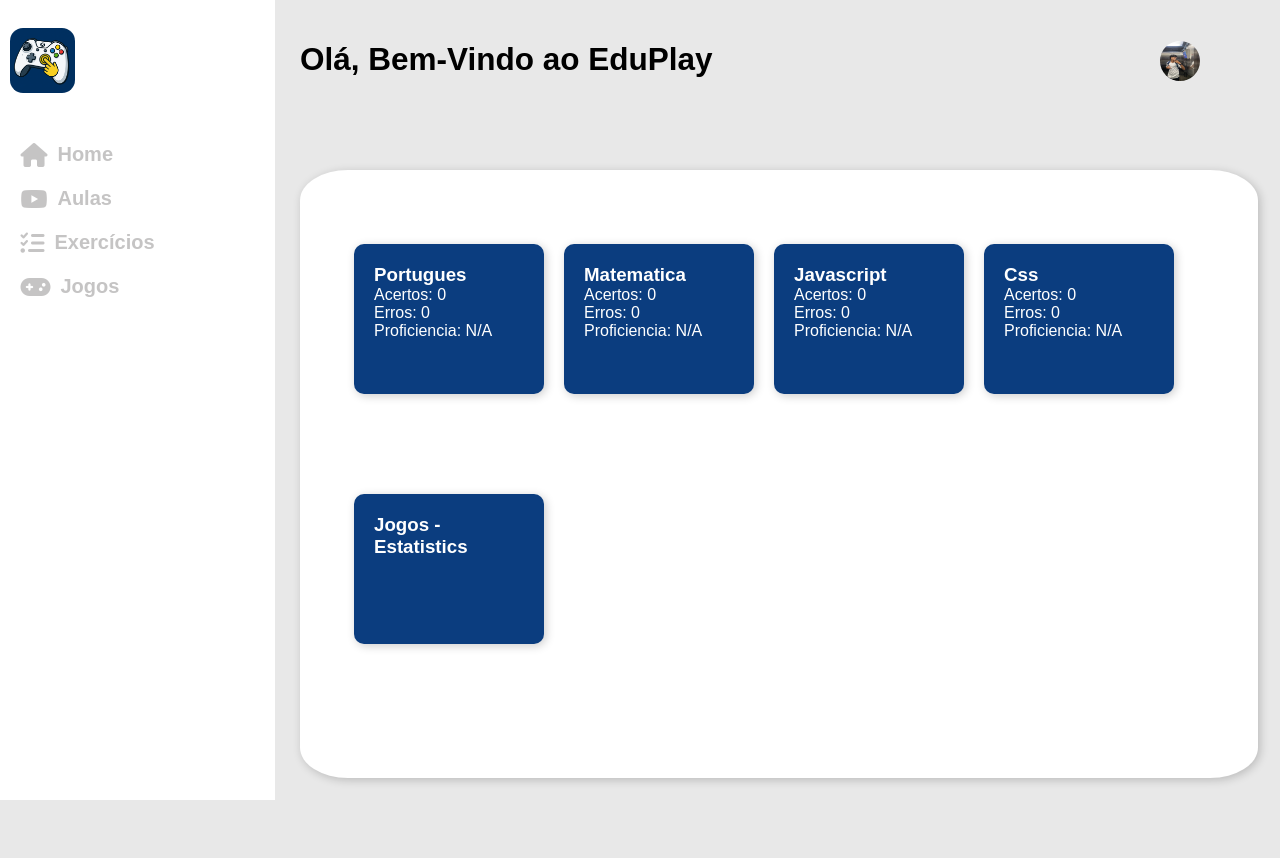
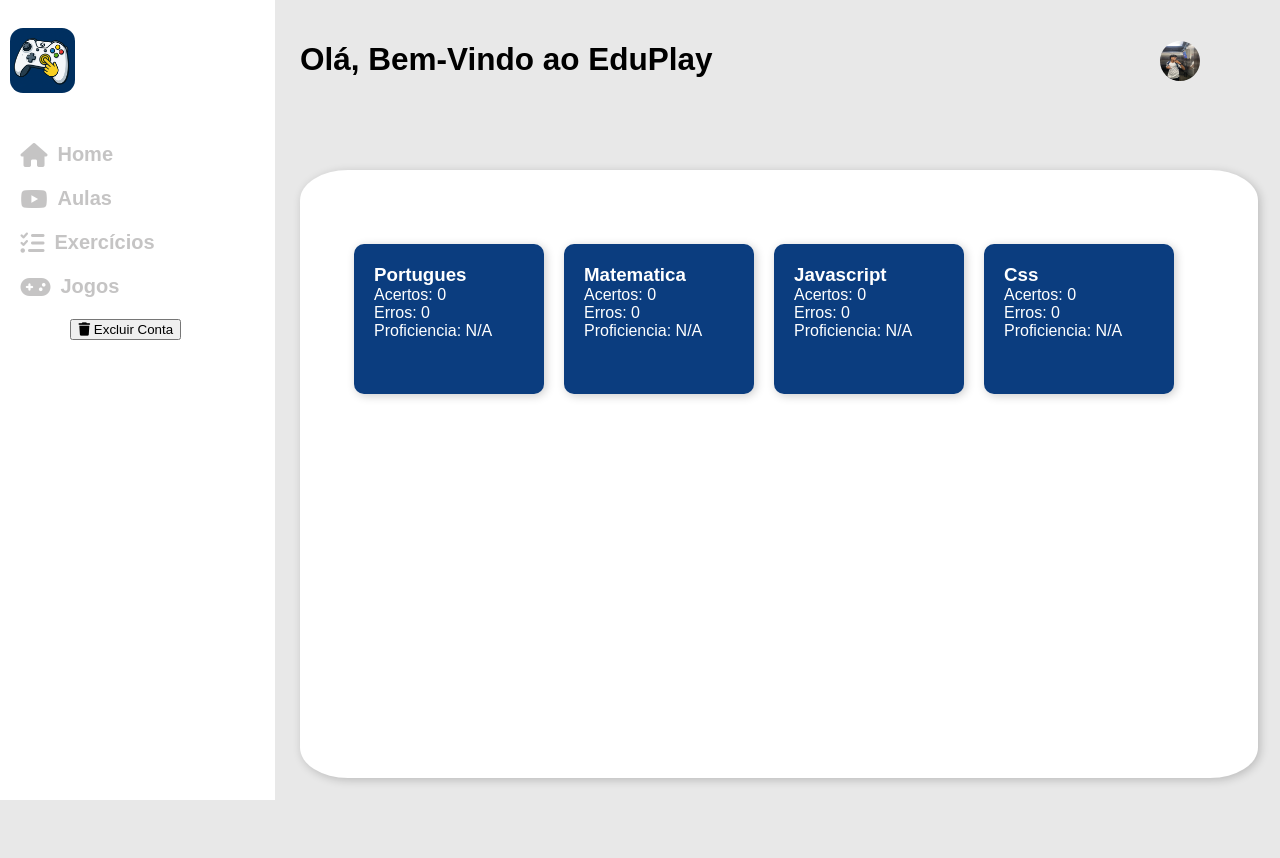
Before and after one commit to umjotta/Rackathon_Cesar-School, a Flask app: page /home in a window 1280 px wide. Run offline with Flask 3, Linux system fonts and the light colour scheme.

Commit message:
Update home.html

```diff
--- a/rack_cesar/templates/home.html
+++ b/rack_cesar/templates/home.html
@@ -18,6 +18,7 @@
           <li><a href="{{ url_for('aula') }}"><i id="icon" class="fa-brands fa-youtube"></i> <span>Aulas</span></a></li>
           <li><a href="{{ url_for('exerc') }}"><i id="icon" class="fa-solid fa-list-check"></i> <span>Exercícios</span></a></li>
           <li><a href="{{ url_for('jogo') }}"><i id="icon" class="fa-solid fa-gamepad"></i> <span>Jogos</span></a></li>
+          <li class="bort"><form action="{{ url_for('excluir_conta') }}" method="post"><button type="submit"><i class="fa-solid fa-trash"></i> <span>Excluir Conta</span></button></form></li>
         </ul>
       </nav>
     </aside>
@@ -49,13 +50,13 @@
             {% endfor %}
           </div>
 
-          <div class="mini-blocos">
+          <!-- <div class="mini-blocos">
             <div class="bloco">
               <h3>Jogos - Estatistics</h3>
-              <!-- Conteúdo extra para jogos, se desejado -->
+               Conteúdo extra para jogos, se desejado
             </div>
-            <!-- Outros blocos para jogos, se necessário -->
-          </div>
+             Outros blocos para jogos, se necessário
+          </div> -->
       </div>
     </section>
   </body>
```
